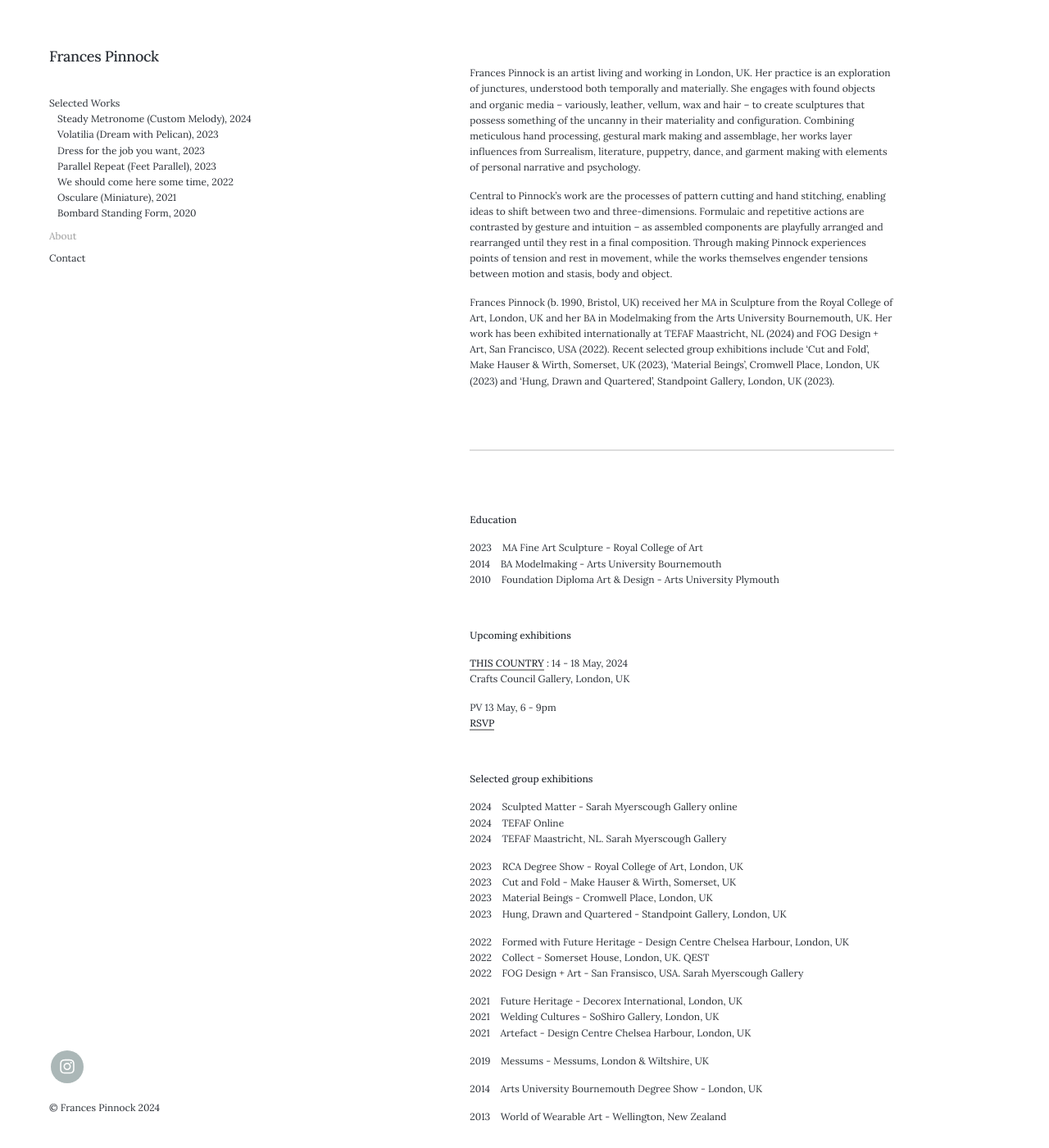
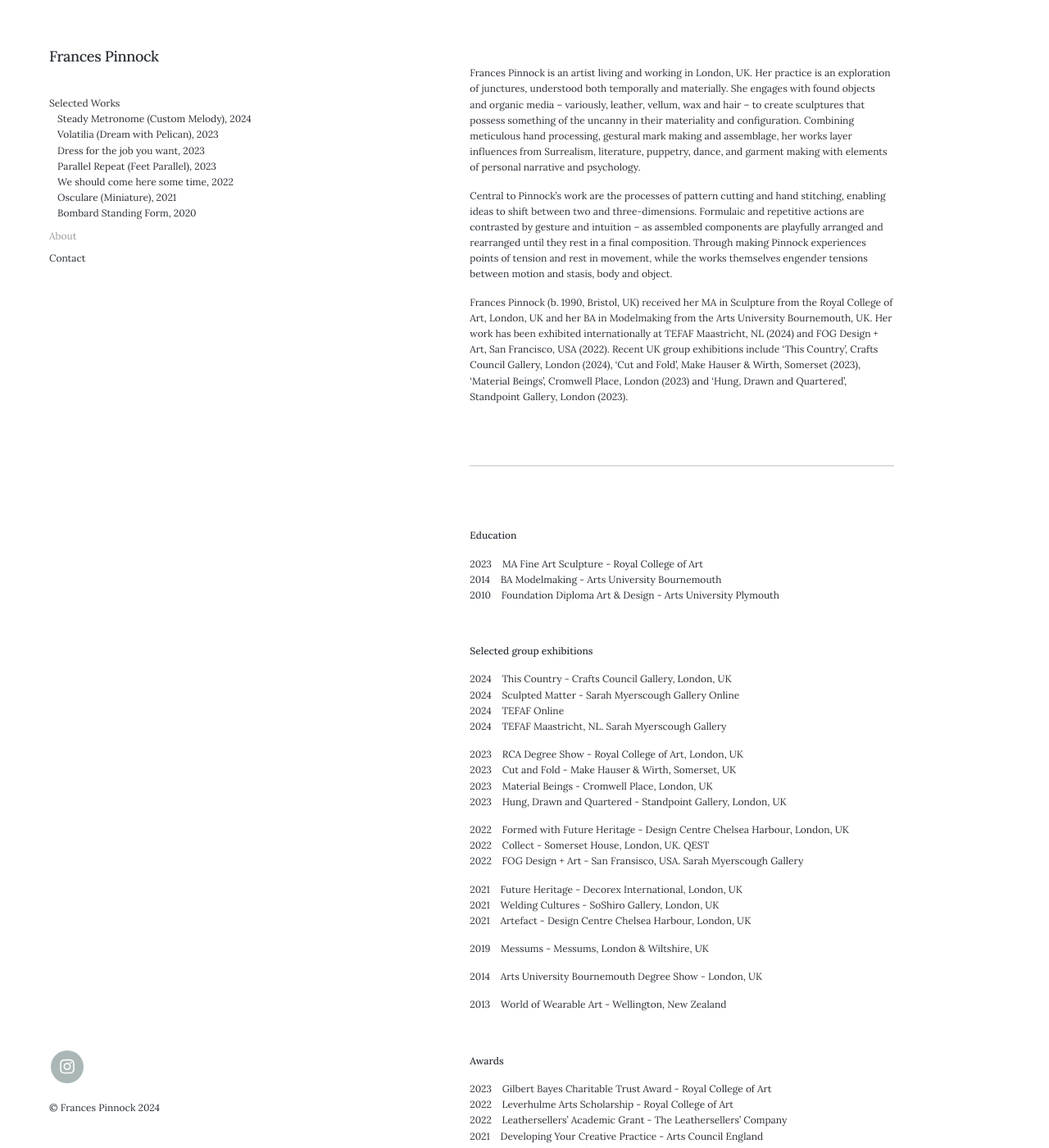
Before and after one commit to francespinnock/francespinnock.github.io, a Jekyll site: the page built from _pages/about.md, in a window 1280 px wide and 1400 px high. Shown: the whole window at 82% size. Built offline with Jekyll 4.4.1, drawn with Linux system fonts in a browser that asks for light colours; nearby versions of some CDN libraries.

Commit message:
Update about.md

```diff
--- a/_pages/about.md
+++ b/_pages/about.md
@@ -10,7 +10,7 @@ Frances Pinnock is an artist living and working in London, UK. Her practice is a
 
 Central to Pinnock’s work are the processes of pattern cutting and hand stitching, enabling ideas to shift between two and three-dimensions. Formulaic and repetitive actions are contrasted by gesture and intuition – as assembled components are playfully arranged and rearranged until they rest in a final composition. Through making Pinnock experiences points of tension and rest in movement, while the works themselves engender tensions between motion and stasis, body and object.
 
-Frances Pinnock (b. 1990, Bristol, UK) received her MA in Sculpture from the Royal College of Art, London, UK and her BA in Modelmaking from the Arts University Bournemouth, UK. Her work has been exhibited internationally at TEFAF Maastricht, NL (2024) and FOG Design + Art, San Francisco, USA (2022). Recent selected group exhibitions include 'Cut and Fold', Make Hauser & Wirth, Somerset, UK (2023), 'Material Beings', Cromwell Place, London, UK (2023) and 'Hung, Drawn and Quartered', Standpoint Gallery, London, UK (2023).
+Frances Pinnock (b. 1990, Bristol, UK) received her MA in Sculpture from the Royal College of Art, London, UK and her BA in Modelmaking from the Arts University Bournemouth, UK. Her work has been exhibited internationally at TEFAF Maastricht, NL (2024) and FOG Design + Art, San Francisco, USA (2022). Recent UK group exhibitions include 'This Country', Crafts Council Gallery, London (2024), 'Cut and Fold', Make Hauser & Wirth, Somerset (2023), 'Material Beings', Cromwell Place, London (2023) and 'Hung, Drawn and Quartered', Standpoint Gallery, London (2023).
 
 
 
@@ -33,21 +33,11 @@ Frances Pinnock (b. 1990, Bristol, UK) received her MA in Sculpture from the Roy
 <br />
 
 
-**Upcoming exhibitions**
-
-
-[THIS COUNTRY](https://londoncraftweek.com/events/this-country/) : 14 - 18 May, 2024
-Crafts Council Gallery, London, UK
-
-PV 13 May, 6 - 9pm
-[RSVP](https://www.eventbrite.com/e/this-country-private-view-crafts-council-gallery-tickets-885457797107?aff=odcleoeventsincollection)
-
-<br />
-
 
 **Selected group exhibitions**
 
-2024&nbsp;&nbsp;&nbsp; Sculpted Matter - Sarah Myerscough Gallery online
+2024&nbsp;&nbsp;&nbsp; This Country - Crafts Council Gallery, London, UK
+2024&nbsp;&nbsp;&nbsp; Sculpted Matter - Sarah Myerscough Gallery Online
 2024&nbsp;&nbsp;&nbsp; TEFAF Online
 2024&nbsp;&nbsp;&nbsp; TEFAF Maastricht, NL. Sarah Myerscough Gallery
 
```
